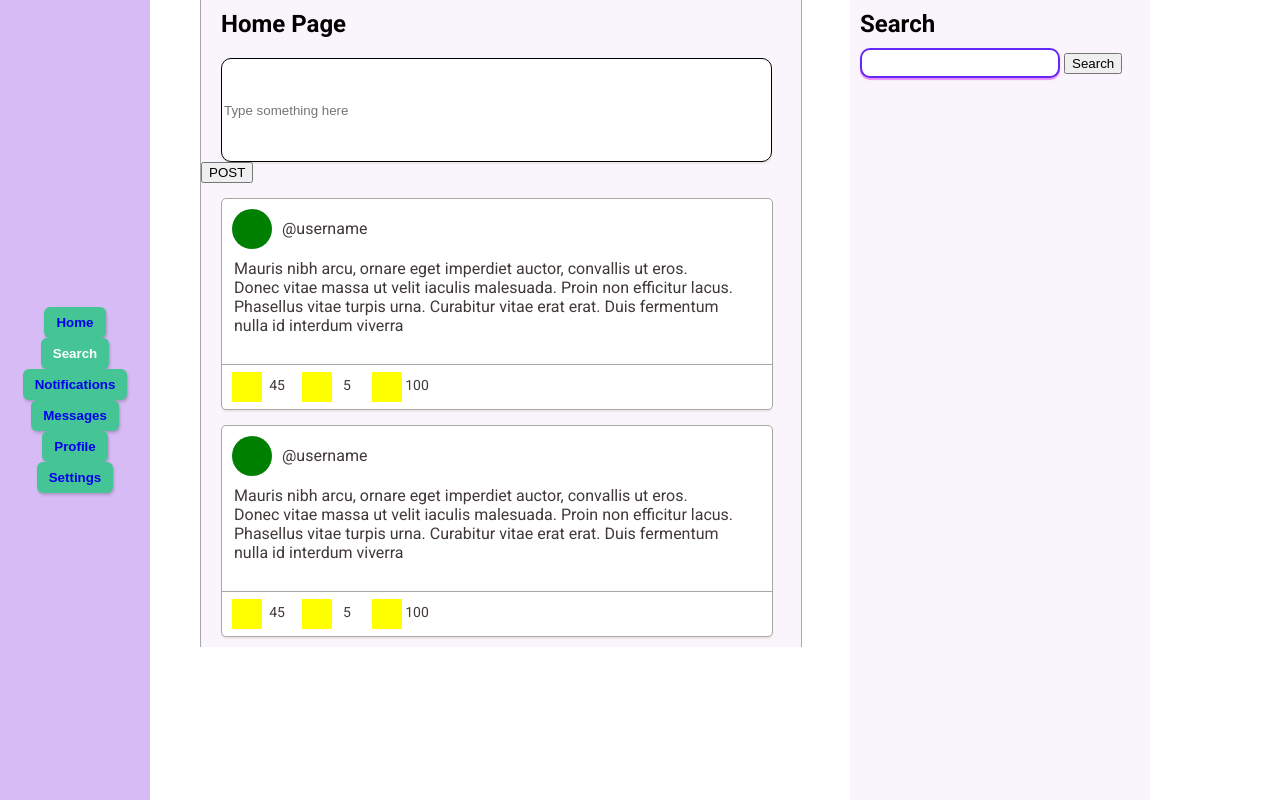
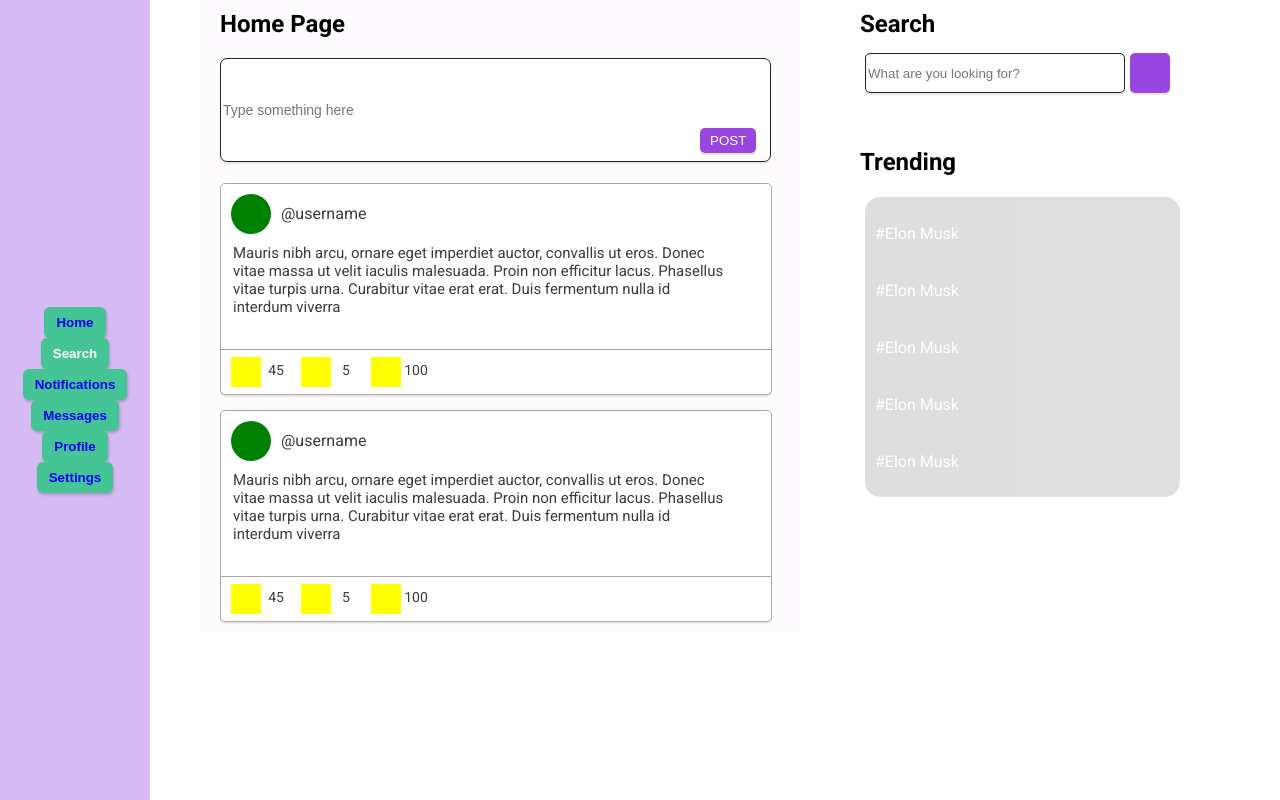
Before and after one commit to BazzaCipher/cissa-fy-comp, a SvelteKit app: page /home in a window 1280 px wide. Built offline with nearby package versions, Linux system fonts and the light colour scheme.

Commit message:
first finished home page

```diff
--- a/src/routes/home/+page.svelte
+++ b/src/routes/home/+page.svelte
@@ -2,21 +2,16 @@
     import Button from "../button.svelte"
 
     const postData = {
-        user: 'itsme',
-        date: '12/3/24',
-        text: 'do i need text here',
+        user: '@' + 'username',
+        content: 'Mauris nibh arcu, ornare eget imperdiet auctor, convallis ut eros. Donec vitae massa ut velit iaculis malesuada. Proin non efficitur lacus. Phasellus vitae turpis urna. Curabitur vitae erat erat. Duis fermentum nulla id interdum viverra',
+        likes: 45,
+        comments: 5,
+        retweets: 100
     }
 
-    const showPost = () => {
-        console.log('hi')
+    const trendingData = {
+        topic: '#' + 'Elon Musk'
     }
-
-    let profilePicture;
-    let username = '@' + 'username';
-    let tweetContent = 'Mauris nibh arcu, ornare eget imperdiet auctor, convallis ut eros. Donec vitae massa ut velit iaculis malesuada. Proin non efficitur lacus. Phasellus vitae turpis urna. Curabitur vitae erat erat. Duis fermentum nulla id interdum viverra'
-    let likes = 45;
-    let comments = 5;
-    let retweets = 100;
 
 </script>
 <link rel="preconnect" href="https://fonts.googleapis.com">
@@ -24,6 +19,7 @@
 <link href="https://fonts.googleapis.com/css2?family=Roboto:wght@400;700&display=swap" rel="stylesheet">
 
 <div class="home-page">
+
     <nav class="nav">
         <div class="nav-link">
             <Button class="primary sm" >
@@ -73,13 +69,13 @@
                 </div>
 
                 <div class="tweet-user">
-                {username}
+                {postData.user}
                 </div>
             </div>
 
             <div class="tweet-mid">
                 <div class="tweet-content">
-                    {tweetContent}
+                    {postData.content}
                 </div>
             </div>
 
@@ -89,21 +85,21 @@
 
                 </div>
                 <div class="tweet-num">
-                    {likes}
+                    {postData.likes}
                 </div>
 
                 <div class="tweet-icon">
 
                 </div>
                 <div class="tweet-num">
-                    {comments}
+                    {postData.comments}
                 </div>
 
                 <div class="tweet-icon">
 
                 </div>
                 <div class="tweet-num">
-                    {retweets}
+                    {postData.retweets}
                 </div>
             </div>
 
@@ -117,13 +113,13 @@
                 </div>
 
                 <div class="tweet-user">
-                {username}
+                {postData.user}
                 </div>
             </div>
 
             <div class="tweet-mid">
                 <div class="tweet-content">
-                    {tweetContent}
+                    {postData.content}
                 </div>
             </div>
 
@@ -133,21 +129,21 @@
 
                 </div>
                 <div class="tweet-num">
-                    {likes}
+                    {postData.likes}
                 </div>
 
                 <div class="tweet-icon">
 
                 </div>
                 <div class="tweet-num">
-                    {comments}
+                    {postData.comments}
                 </div>
 
                 <div class="tweet-icon">
 
                 </div>
                 <div class="tweet-num">
-                    {retweets}
+                    {postData.retweets}
                 </div>
             </div>
 
@@ -157,18 +153,44 @@
 
 
 
-<section class="search">
+    <div class="explore">
+
         <h1 class="search-title">Search</h1>
-        <input type="search" class="search-bar">
-        <button class="search-button">Search</button>
-</section>
+        <section class="search">
+
+            <input type="search" class="search-bar" placeholder="What are you looking for?">
+            <button class="search-button"></button>
+        </section>
+
+
+        <div class="trending">
+            <h1 class="trending-title">Trending</h1>
+
+            <section class="trending-box">
+                <article class="trending-topic">
+                    {trendingData.topic}
+                </article>
+                <article class="trending-topic">
+                    {trendingData.topic}
+                </article>
+                <article class="trending-topic">
+                    {trendingData.topic}
+                </article>
+                <article class="trending-topic">
+                    {trendingData.topic}
+                </article>
+                <article class="trending-topic">
+                    {trendingData.topic}
+                </article>
+            </section>
+
+        </div>
+
+    </div>
+
 </div>
 
 <style>
-
-    .home-page {
-        background-color: green;
-    }
 
     a {
         text-decoration: none;
@@ -194,6 +216,8 @@
         position: relative;
     }
 
+
+
     .home-section {
         position: absolute;
         top: 0;
@@ -201,9 +225,7 @@
         margin-left: 200px;
         margin-bottom: 20px;
         width: 600px;
-        border-left: 1.5px solid #a7a8a4;
-        border-right: 1.5px solid #a7a8a4;
-        background-color: #faf5fc;
+        background-color: #fdfbfe;
         font-family: 'Roboto', sans-serif;
     }
 
@@ -214,38 +236,44 @@
         margin-left: 20px;
     }
 
-    .search {
-        position: absolute;
-        top: 0;
-        left: 0;
-        margin-left: 2000px;
-        width: 300px;
-        height: 100%;
-        background-color: #FFCEFE;
-    }
-
     .new-post {
         display: block;
+        height: 130px;
     }
 
     .post-text {
+        position: absolute;
         margin-top: 20px;
         margin-left: 20px;
         width: 545px;
         height: 100px;
-        border: 1.5px solid black;
-        border-radius: 10px;
+        border: 1.5px solid #232223;
+        border-radius: 7px;
         box-shadow: 0 2px 1px #ebe7e7;
     }
 
     .post-text::placeholder {
-        line-height: 90px;
+        line-height: 5px;
+        font-size: 14px;
     }
 
     .post-button {
         display: inline-block;
         position: relative;
-        margin: 0;
+        margin-left: 500px;
+        margin-top: 90px;
+        padding: 5px 10px;
+        border: none;
+        border-radius: 5px;
+        box-shadow: 0 2px 1px #ebe7e7;
+        background-color: #9946e0;
+        color: white;
+    }
+
+    .post-button:hover {
+        cursor: pointer;
+        background-color: #8f34dd;
+        color: white;
     }
 
 
@@ -302,6 +330,7 @@
         width: 500px;
         height: 100px;
         color: #403938;
+        font-size: 15px;
     }
 
     .tweet-end {
@@ -332,32 +361,100 @@
     }
 
 
-    .search {
+
+    .explore {
+        position: absolute;
         top: 0;
+        left: 0;
         margin-left: 850px;
-        width: 300px;
-        background-color: #faf5fc;
+        width: 350px;
+        font-family: 'Roboto', sans serif;
     }
 
+    .search {
+        position: absolute;
+        display: flex;
+        width: 350px;
+        height: 100px;
+    }
 
     .search-title {
         position: relative;
         margin: 0;
         margin-top: 10px;
         margin-left: 10px;
-        font-family: 'Roboto', sans-serif;
+        font-size: 24px;
     }
 
     .search-bar {
         position: relative;
-        margin: 0;
+        margin-top: 15px;
+        margin-left: 15px;
+        width: 260px;
+        height: 40px;
+        border: 1px solid #232223;
+        border-radius: 5px;
+        box-shadow: 0 2px 1px #ebe7e7;
+    }
+
+    .search-button {
+        margin-top: 15px;
+        margin-left: 5px;
+        width: 40px;
+        height: 40px;
+        border: none;
+        border-radius: 5px;
+        box-shadow: 0 2px 1px #ebe7e7;
+        background-color: #9946e0;
+
+    }
+
+    .search-button:hover {
+        cursor: pointer;
+        background-color: #8f34dd;
+    }
+
+    .trending-title {
+        position: relative;
         margin-top: 10px;
         margin-left: 10px;
-        width: 200px;
-        height: 30px;
-        border: 2px solid #6528F7;
-        border-radius: 10px;
-        box-shadow: 0 2px 1px rgba(217, 36, 253, 0.5);
+        font-size: 24px;
     }
 
+    .trending {
+        position: absolute;
+        margin-top: 100px;
+        width: 350px;
+        height: 500px;
+    }
+
+    .trending-box {
+        position: absolute;
+        margin-top: 5px;
+        margin-bottom: 20px;
+        margin-left: 15px;
+        width: 315px;
+        height: 300px;
+        border-radius: 15px;
+        background-color: grey;
+        opacity: 0.25;
+    }
+
+    .trending-topic {
+        position: relative;
+        margin-top: 17px;
+        padding-top: 10px;
+        padding-left: 10px;
+        height: 30px;
+        color: white;
+        opacity: 1;
+    }
+
+    .trending-topic:hover {
+        background-color: grey;
+        opacity: 1;
+
+    }
+
+
 </style>
```
